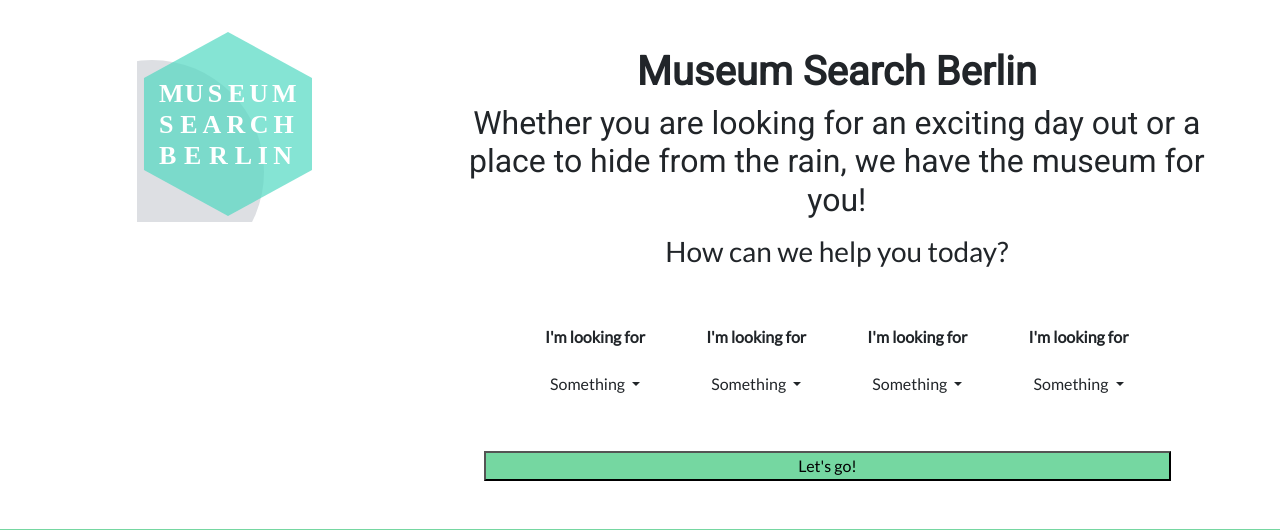
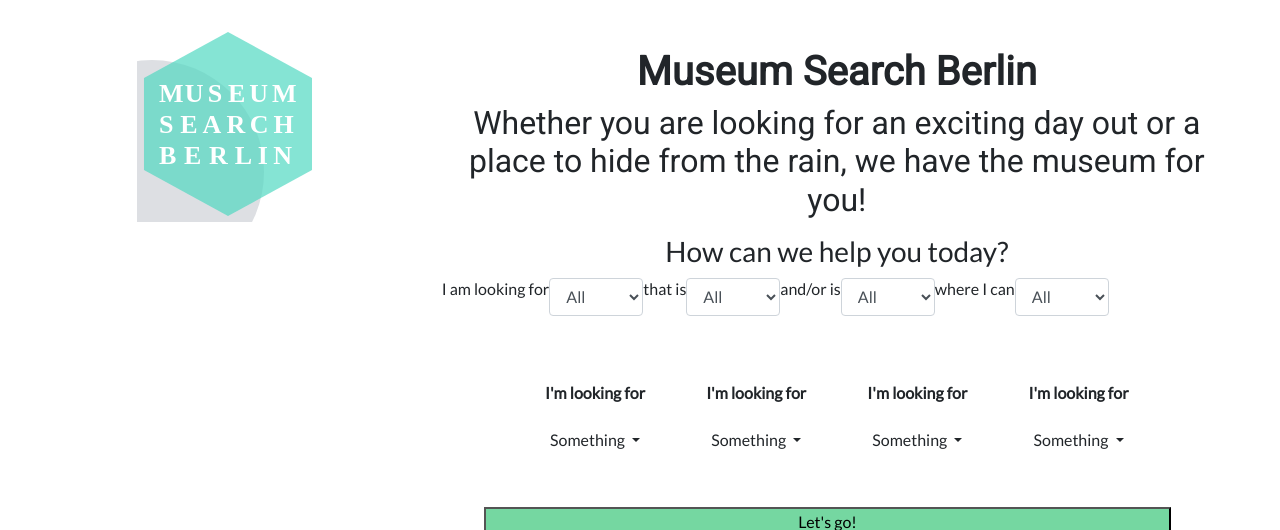
Before and after one commit to Victoria-Hodder/Class-project-api-practice, a Flask app: page / in a window 1280 px wide. Shown: the top 530 px of the page. Run offline with Flask 2, Linux system fonts and the light colour scheme; data that the repository does not hold is empty; some libraries are stand-ins or nearby versions.

Commit message:
inline form

```diff
--- a/static/style.css
+++ b/static/style.css
@@ -47,3 +47,8 @@
     background-color: #75d7a1;
     color: white;
 }
+
+.form-group p,
+.form-group select {
+  display: inline;
+}
--- a/templates/index.html
+++ b/templates/index.html
@@ -11,6 +11,42 @@
                     <h2>Whether you are looking for an exciting day out or a place to hide
                         from the rain, we have the museum for you!</h2>
                     <h3 class="mt-3">How can we help you today?</h3>
+
+                    <div class="form-group form-inline">
+                        <p>I am looking for </p>
+                        <select class="form-control input-lg">
+                          <option value="all">All</option>
+                          <option value="year">Year</option>
+                          <option value="month">Month</option>
+                          <option value="week">Week</option>
+                          <option value="day">Day</option>
+                        </select>
+                        <p> that is </p>
+                        <select class="form-control input-lg">
+                          <option value="all">All</option>
+                          <option value="year">Year</option>
+                          <option value="month">Month</option>
+                          <option value="week">Week</option>
+                          <option value="day">Day</option>
+                        </select>
+                        <p> and/or is </p>
+                        <select class="form-control input-lg">
+                          <option value="all">All</option>
+                          <option value="year">Year</option>
+                          <option value="month">Month</option>
+                          <option value="week">Week</option>
+                          <option value="day">Day</option>
+                        </select>
+                        <p> where I can  </p>
+                        <select class="form-control input-lg">
+                          <option value="all">All</option>
+                          <option value="year">Year</option>
+                          <option value="month">Month</option>
+                          <option value="week">Week</option>
+                          <option value="day">Day</option>
+                        </select>
+                    </div>
+
                     <!--Drop down menu-->
                     <div class="dropdown dropdown_menu mt-5">
                         <p><strong>I'm looking for</strong></p>
```
